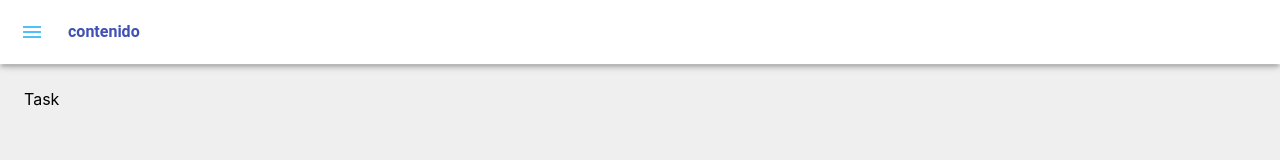
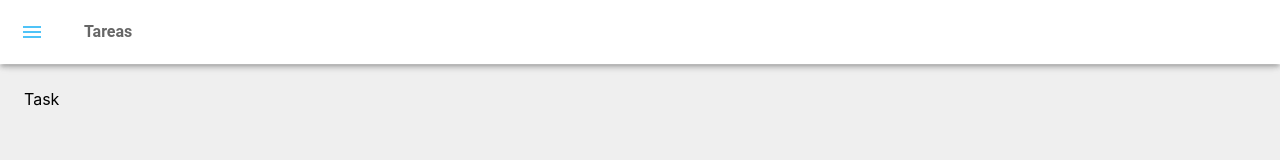
Before and after one commit to carosalazar28/dayler-planner, a React (Vite) app: page /tasks in a window 1280 px wide. Shown: the top 160 px of the page. Built offline with nearby package versions, Linux system fonts and the light colour scheme.

Commit message:
feat add breadcrumbs in header

```diff
--- a/src/components/App/Navbar/AppBar.tsx
+++ b/src/components/App/Navbar/AppBar.tsx
@@ -3,7 +3,7 @@ import MuiAppBar, { AppBarProps as MuiAppBarProps } from '@mui/material/AppBar'
 import { styled } from '@mui/material/styles'
 import IconButton from '@mui/material/IconButton'
 import MenuIcon from '@mui/icons-material/Menu'
-import { Typography } from '@mui/material'
+import BreadCrumbs from './BreadCrumbs'
 
 interface AppBarProps extends MuiAppBarProps {
   minwidth: number
@@ -42,9 +42,7 @@ function AppBarFixed({ open, handleDrawerOpen, minwidth }: AppBarProps) {
         >
           <MenuIcon color="secondary" />
         </IconButton>
-        <Typography color="primary" noWrap>
-          contenido
-        </Typography>
+        <BreadCrumbs />
       </Toolbar>
     </AppBar>
   )
--- /dev/null
+++ b/src/components/App/Navbar/BreadCrumbs.tsx
@@ -0,0 +1,34 @@
+import { useLocation, NavLink } from 'react-router-dom'
+
+import Breadcrumbs from '@mui/material/Breadcrumbs'
+import MUILink from '@mui/material/Link'
+
+interface BreadCrumbsText {
+  [key: string]: string
+}
+
+const breadCrumbsText: BreadCrumbsText = {
+  '': 'Inicio',
+  BOARD: 'Tablero',
+  TASKS: 'Tareas',
+  NOTES: 'Texto',
+}
+
+function BreadCrumbs() {
+  const { pathname } = useLocation()
+  const PATH = pathname.split('/')[1].toUpperCase()
+  return (
+    <Breadcrumbs aria-label="breadcrumb">
+      <MUILink
+        underline="hover"
+        color="inherit"
+        href={pathname}
+        // component={NavLink}
+      >
+        {breadCrumbsText[PATH]}
+      </MUILink>
+    </Breadcrumbs>
+  )
+}
+
+export default BreadCrumbs
```
